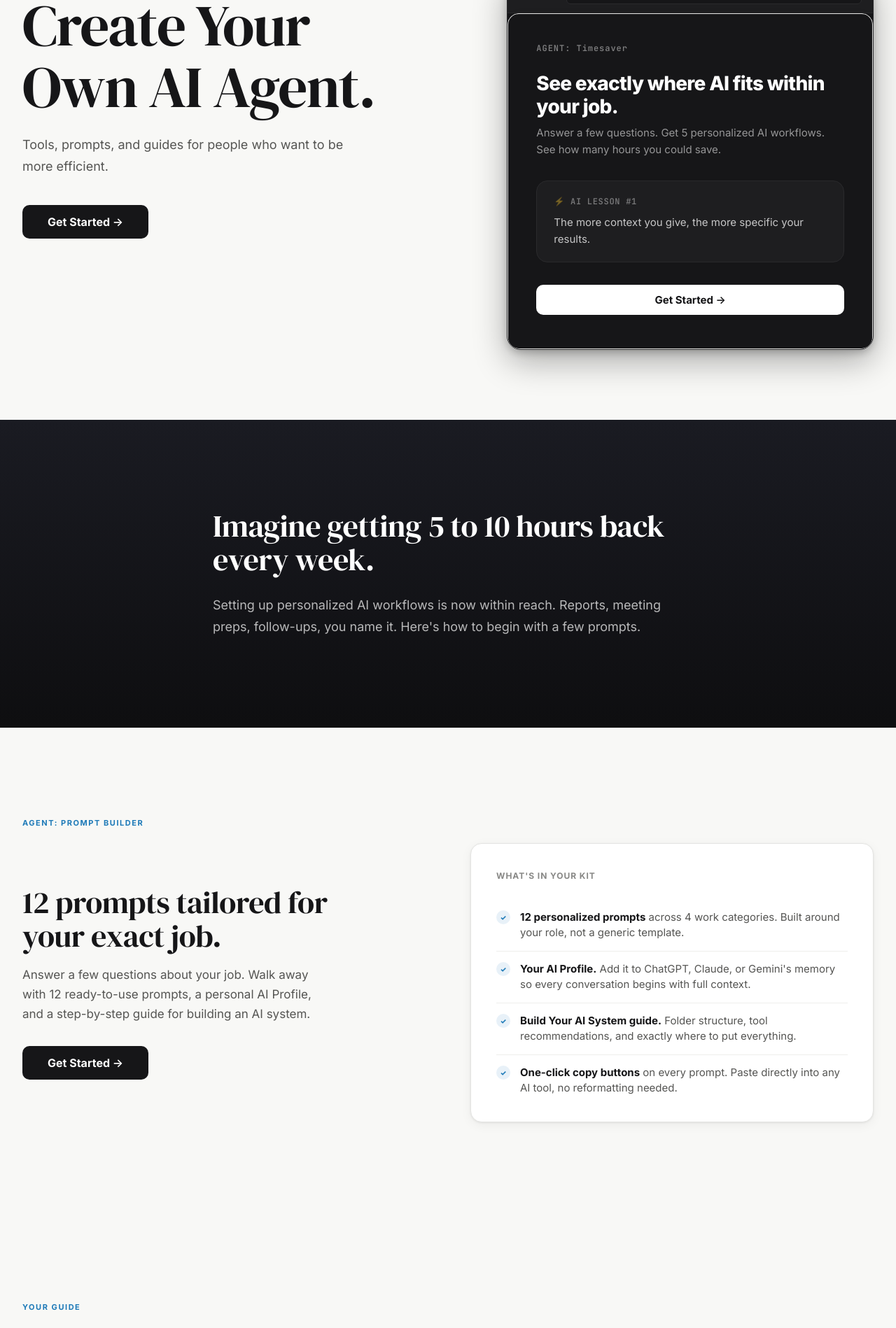
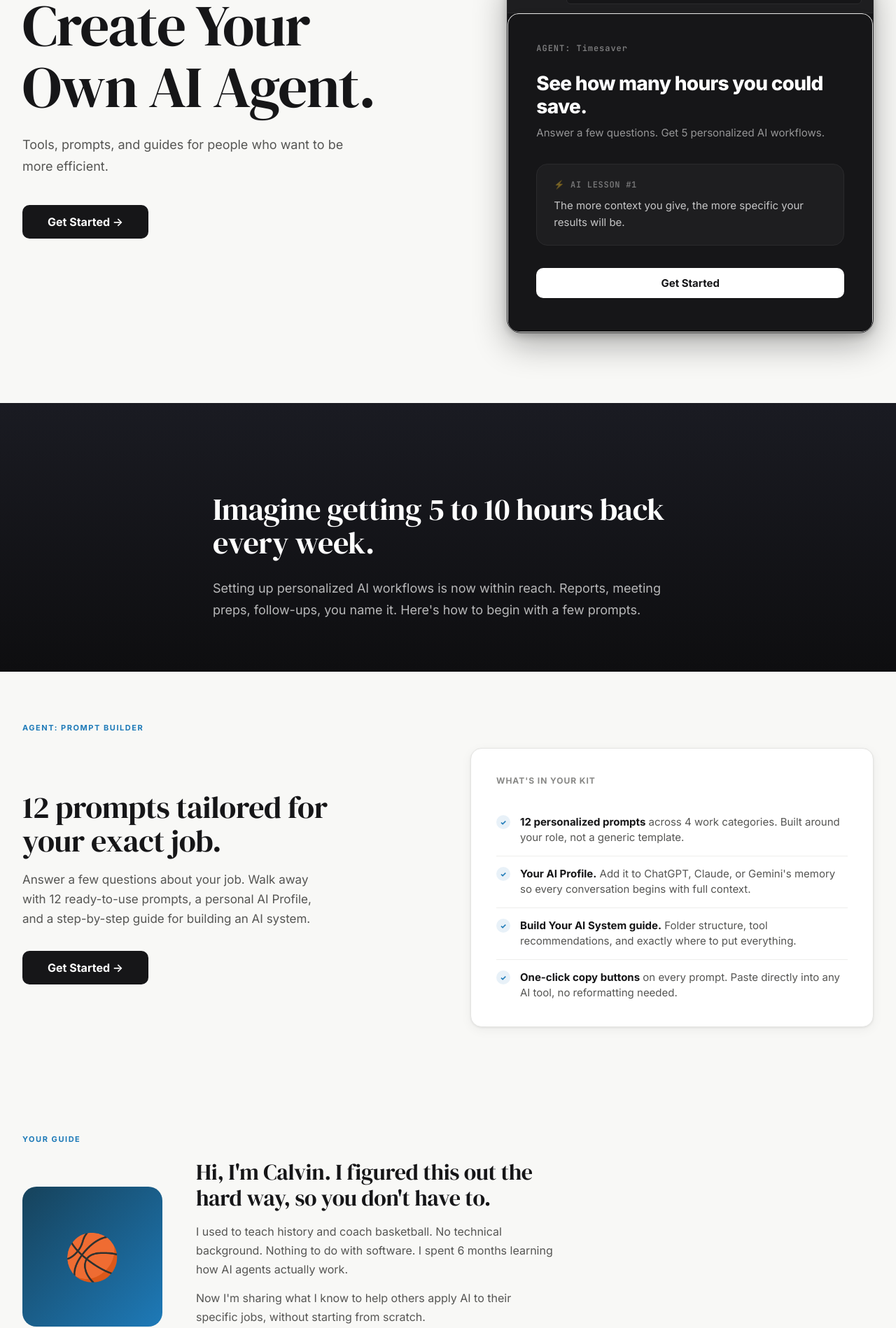
Before and after one commit to coolcalvin457-tech/agent-timesaver-nextjs, a Next.js app: page / in a window 1280 px wide. Shown: the part 234-2132 px from the top of the page at 70% size. Built offline with nearby package versions, Linux system fonts and the light colour scheme.

Commit message:
Homepage spacing fixes and Timesaver copy update

```diff
--- a/app/page.tsx
+++ b/app/page.tsx
@@ -46,7 +46,7 @@ export default function Home() {
         </section>
 
         {/* ── Section 2: Dream / Aspiration ───────────────────────────── */}
-        <section className="section section-dark" id="dream">
+        <section className="section section-dark" id="dream" style={{ paddingBottom: "72px" }}>
           <div className="container-narrow">
             <h2 className="heading-1" style={{ color: "#fff", marginBottom: "24px" }}>
               Imagine getting 5 to 10 hours back every week.
@@ -60,7 +60,7 @@ export default function Home() {
         </section>
 
         {/* ── Section 4: AGENT: Prompt Builder ────────────────────────── */}
-        <section className="section" id="prompt-builder">
+        <section className="section" id="prompt-builder" style={{ paddingTop: "72px", paddingBottom: "80px" }}>
           <div className="container">
             <div className="eyebrow">AGENT: Prompt Builder</div>
             <div className="prompt-builder-layout">
@@ -134,7 +134,7 @@ export default function Home() {
         </section>
 
         {/* ── Section 5: The Guide ─────────────────────────────────────── */}
-        <section className="section" id="about">
+        <section className="section" id="about" style={{ paddingTop: "72px" }}>
           <div className="container">
             <div className="eyebrow">Your guide</div>
             <div className="guide-layout">
--- a/components/TimesaverTool.tsx
+++ b/components/TimesaverTool.tsx
@@ -320,17 +320,16 @@ export default function TimesaverTool() {
           <div className="tool-tag">AGENT: Timesaver</div>
 
           <h1 className="screen-headline">
-            See exactly where AI fits within your job.
+            See how many hours you could save.
           </h1>
           <p className="screen-subheadline">
-            Answer a few questions. Get 5 personalized AI workflows. See how
-            many hours you could save.
+            Answer a few questions. Get 5 personalized AI workflows.
           </p>
 
           <div className="primer-box">
             <div className="primer-label">⚡ AI Lesson #1</div>
             <p className="primer-body">
-              The more context you give, the more specific your results.
+              The more context you give, the more specific your results will be.
             </p>
           </div>
 
@@ -339,7 +338,7 @@ export default function TimesaverTool() {
             className="btn btn-primary btn-full"
             onClick={() => { track("tool_started"); go("jobTitle"); }}
           >
-            Get Started →
+            Get Started
           </button>
         </div>
       )}
```
